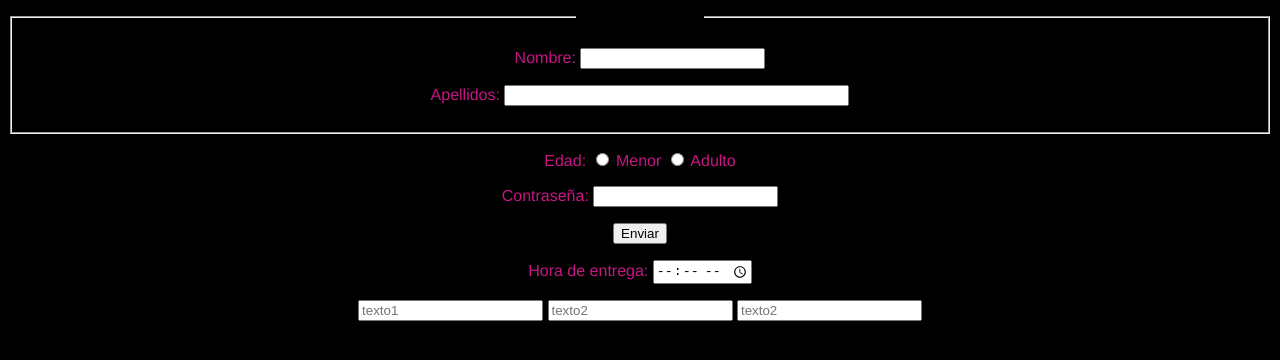
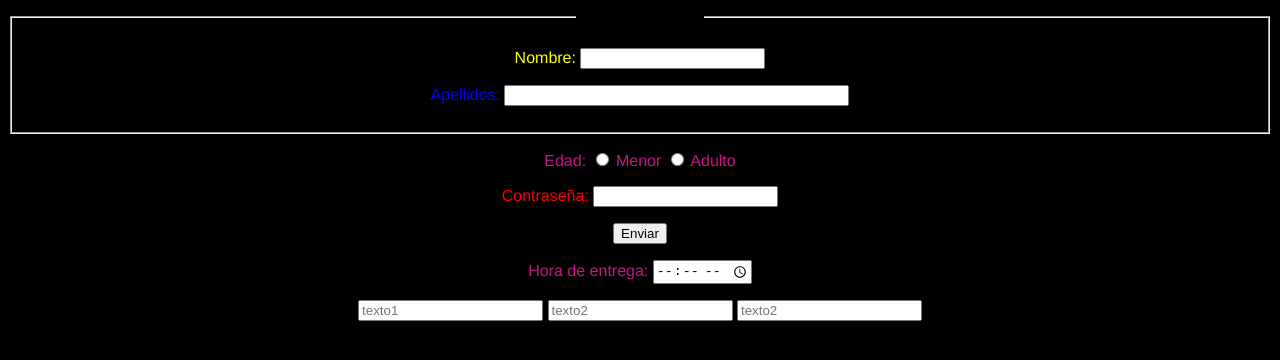
Before and after one commit to lguardia/1EVAL_HTMLyCSS_AW_2SMRC_lguardia, a plain HTML site: page Formularios/Formularios/Formulario.html in a window 1280 px wide. Drawn offline with Linux system fonts and the light colour scheme.

Commit message:
ejercicio

```diff
--- a/Formularios/Formularios/Formulario.html
+++ b/Formularios/Formularios/Formulario.html
@@ -11,13 +11,13 @@
   <form action="DJ.php" method="get">
   <fieldset>
       <legend>Datos personales</legend>
-    <p>Nombre: <input type="text" name="nombre" required></p>
-    <p>Apellidos: <input type="text" name="Apellidos" size="40"></p>
+    <p class="especial">Nombre: <input type="text" name="nombre" required></p>
+    <p id="DJ">Apellidos: <input type="text" name="Apellidos" size="40"></p>
   </fieldset>
     <p>Edad:
       <input type="radio" name="Edad" value="menor"> Menor
       <input type="radio" name="Edad" value="mayor"> Adulto
-    <P>Contraseña: <input type="password" name="Contraseña"></P>
+    <P id="rojo">Contraseña: <input type="password" name="Contraseña"></P>
     <input type="submit" value="Enviar">
     <p>Hora de entrega: <input type="time" name="Hora" id="Hora1"></p>
     <input type="text" name="texto1" placeholder="texto1">
--- a/Formularios/Formularios/estilos/estilos.css
+++ b/Formularios/Formularios/estilos/estilos.css
@@ -9,3 +9,12 @@ body{
 p{
     color: mediumvioletred;
 }
+.especial{
+    color: yellow;
+}
+#DJ{
+    color: blue;
+}
+#rojo{
+    color: red;
+}
--- /dev/null
+++ b/ejercicio32.html/estilo.css
@@ -0,0 +1,9 @@
+#frase1{
+    color: blue;
+}
+.frases-celebres{
+    color: green;
+}
+p{
+    color: red;
+}
```
Also changed, not shown: ejercicio32.html/ejercicio32.html (added, +17 -0 lines).
